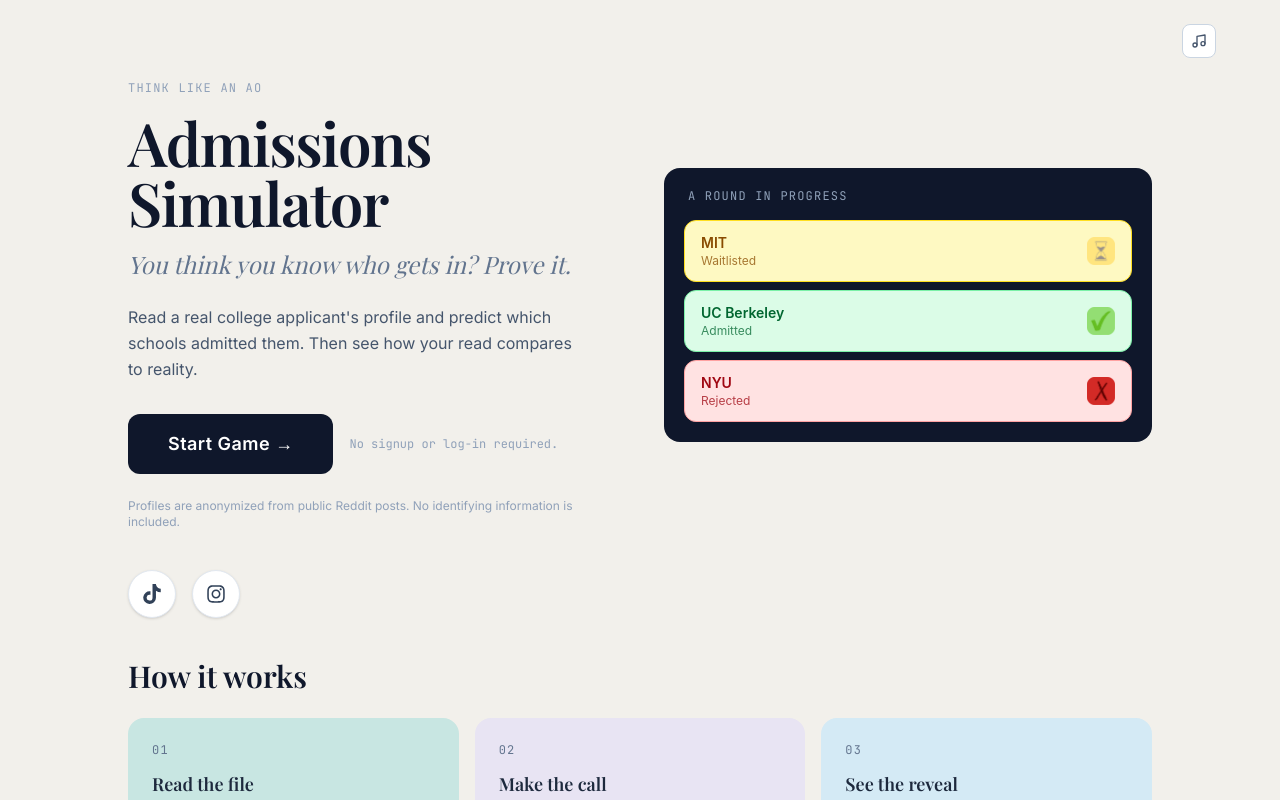
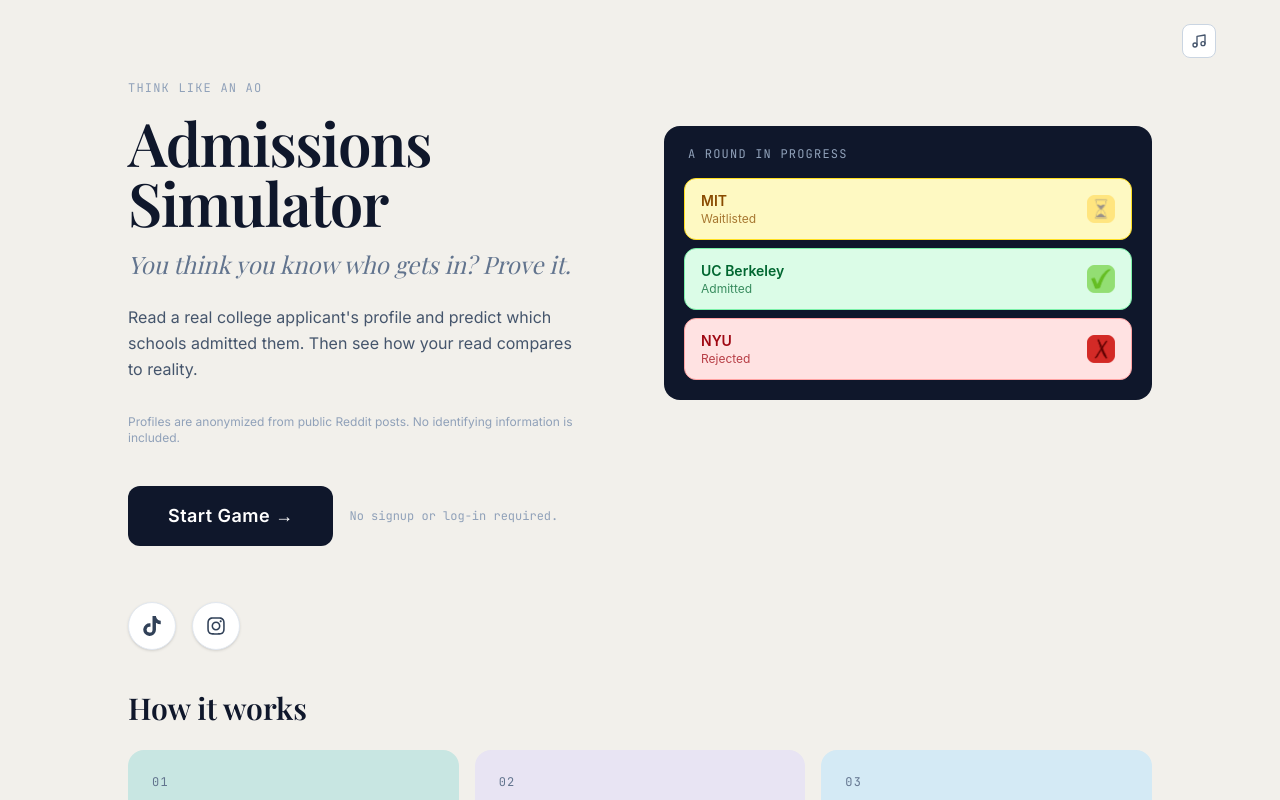
Before and after one commit to saatvikKundoor/Admissions-Simulator, a React (Vite) app: page / in a window 1280 px wide. Shown: the top 800 px of the page. Built offline with nearby package versions, Linux system fonts and the light colour scheme; no server answers.

Commit message:
Rearrange Landing page to lower Start Game Button

```diff
--- a/src/components/LandingPage.jsx
+++ b/src/components/LandingPage.jsx
@@ -90,21 +90,6 @@
               admitted them. Then see how your read compares to reality.
             </p>
 
-            <div className="flex items-center gap-4 mb-6">
-              <button
-                onClick={() => { playClick(); onStart() }}
-                style={{ fontFamily: "'Inter', sans-serif" }}
-                className="px-10 py-4 rounded-xl font-semibold text-lg tracking-wide
-                           bg-slate-900 text-white hover:bg-slate-700 transition-colors"
-              >
-                Start Game →
-              </button>
-              <p style={{ fontFamily: "'JetBrains Mono', monospace" }}
-                 className="text-slate-400 text-xs">
-                No signup or log-in required.
-              </p>
-            </div>
-
             <p style={{ fontFamily: "'Inter', sans-serif" }}
                className="text-xs text-slate-400 max-w-md">
               Profiles are anonymized from public Reddit posts.
@@ -137,6 +122,28 @@
               })}
             </div>
           </div>
+        </div>
+
+        {/* ── Action row: Start Game on the left, room reserved on the
+            right for other game-mode entry points ── */}
+        <div className="flex items-center justify-between gap-6 mb-14">
+          <div className="flex items-center gap-4">
+            <button
+              onClick={() => { playClick(); onStart() }}
+              style={{ fontFamily: "'Inter', sans-serif" }}
+              className="px-10 py-4 rounded-xl font-semibold text-lg tracking-wide
+                         bg-slate-900 text-white hover:bg-slate-700 transition-colors"
+            >
+              Start Game →
+            </button>
+            <p style={{ fontFamily: "'JetBrains Mono', monospace" }}
+               className="text-slate-400 text-xs">
+              No signup or log-in required.
+            </p>
+          </div>
+
+          {/* Reserved for additional mode buttons */}
+          <div className="flex items-center gap-3" />
         </div>
 
         {/* ── Social links ── */}
```
